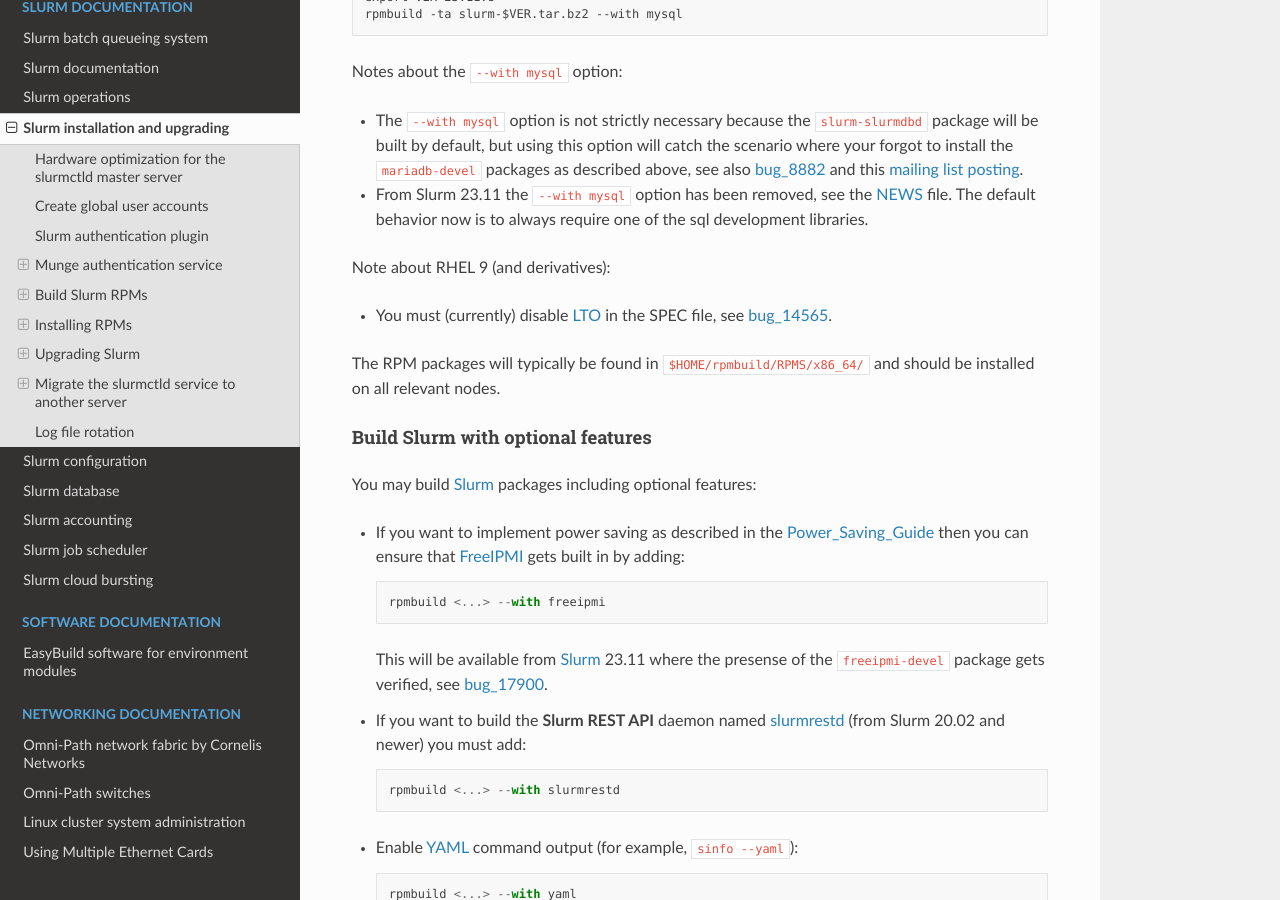
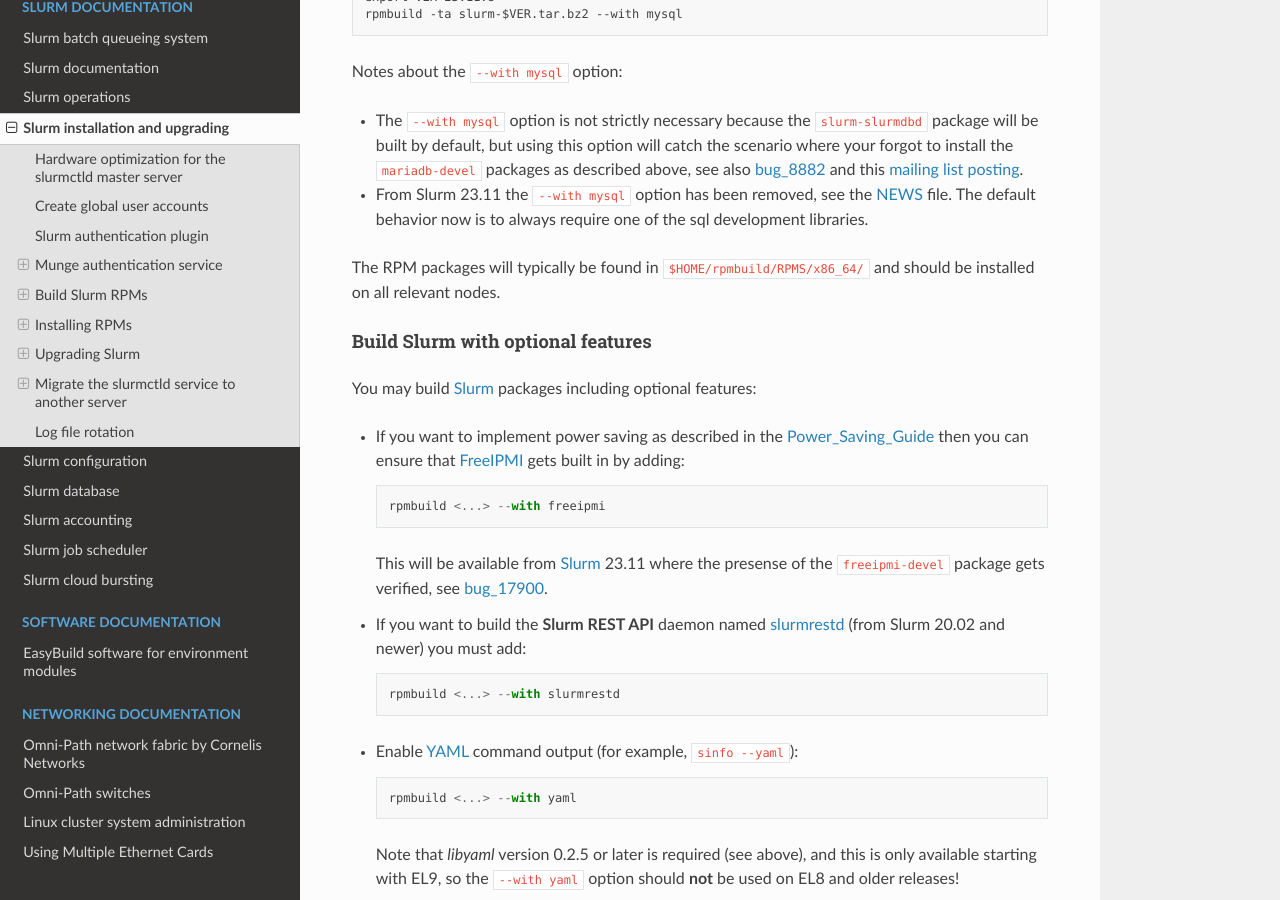
Before and after one commit to OleHolmNielsen/Niflheim_system, a Sphinx documentation site: the page built from docs/Slurm_installation.rst, in a window 1280 px wide and 900 px high, scrolled down 7137 px. Built offline with Sphinx 7.4.7 and the Read the Docs theme 2.0.0, drawn with Linux system fonts in a browser that asks for light colours.

Commit message:
Removed comment about old bug

```diff
--- a/docs/Slurm_installation.rst
+++ b/docs/Slurm_installation.rst
@@ -315,10 +315,6 @@
   and this `mailing list posting <https://lists.schedmd.com/pipermail/slurm-users/2020-April/005245.html>`_.
 * From Slurm 23.11 the ``--with mysql`` option has been removed, see the NEWS_ file.
   The default behavior now is to always require one of the sql development libraries.
-
-Note about RHEL 9 (and derivatives):
-
-* You must (currently) disable LTO_ in the SPEC file, see bug_14565_.
 
 The RPM packages will typically be found in ``$HOME/rpmbuild/RPMS/x86_64/`` and should be installed on all relevant nodes.
 
```
